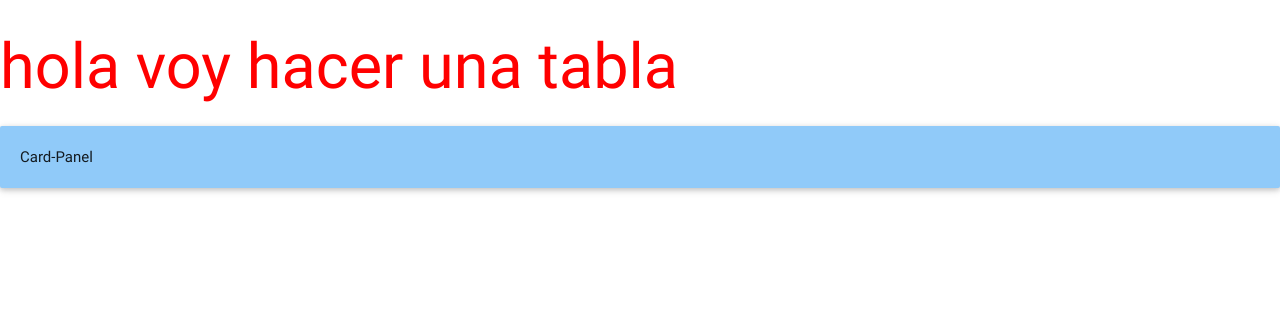
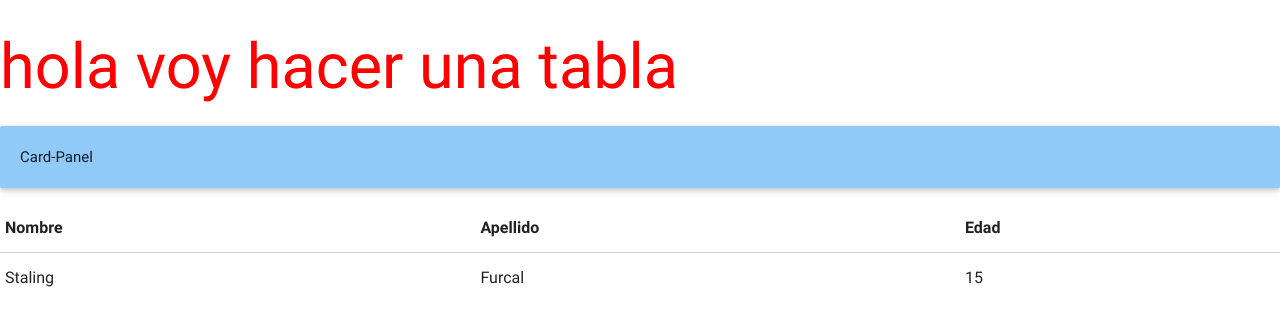
Before and after one commit to stalingf/html, a plain HTML site: page index.html in a window 1280 px wide. Drawn offline with nearby package versions, Linux system fonts and the light colour scheme.

Commit message:
tabla agregada con exito

```diff
--- a/index.html
+++ b/index.html
@@ -16,6 +16,23 @@
 			 Card-Panel
 		</div>
 
+		<table>
+			<thead>
+				<tr>
+					<th>Nombre</th>
+					<th>Apellido</th>
+					<th>Edad</th>
+				</tr>
+			</thead>
+			<tbody>
+				<tr>
+					<td>Staling</th>
+					<td>Furcal</th>
+					<td>15</th>
+				</tr>
+			</tbody>
+		</table>
+
 
 	</body>
 
```
